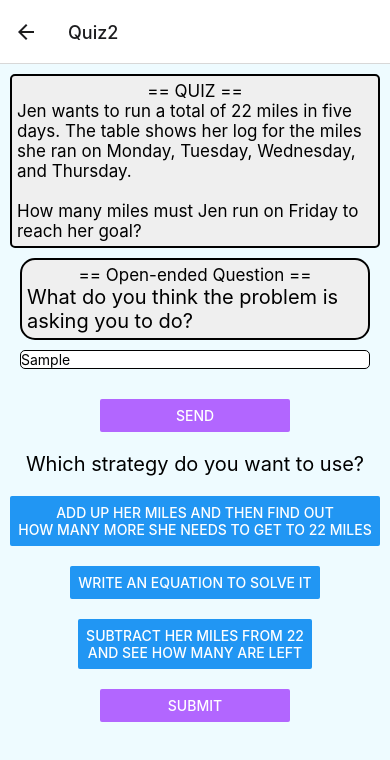
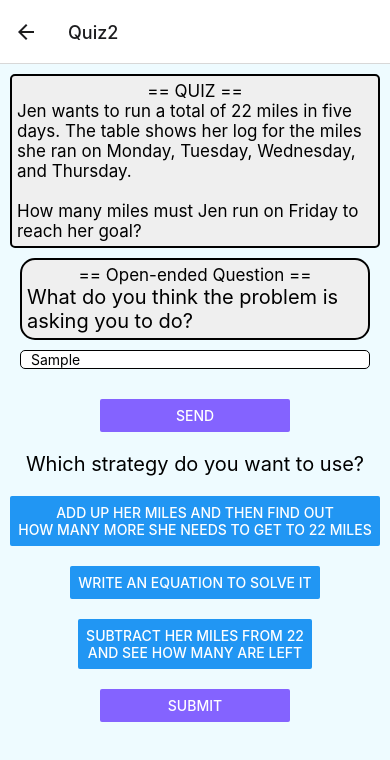
Before and after one commit to ckqn06/MobileSW_5, a React Native app: screen /Quiz2 in a window 390 px wide. Both pictures are taken after typing "Sample" into the empty fields and a click on the button "SEND". Shown: the top 760 px of the page. Built offline with nearby package versions, Linux system fonts and the light colour scheme.

Commit message:
약간의 수정 버전

```diff
--- a/Screen/Quiz1.js
+++ b/Screen/Quiz1.js
@@ -34,13 +34,13 @@ const Quiz1 = (props) => {
 
                         <TextInput
                          style = {styles.textInput}
-                         placeholder = "   Insert any answer">
+                         placeholder = "Insert any answer">
                         </TextInput>
 
                         <View style = {styles.sendButton}>
                             <Button
                              title="send"
-                             color='#B266FF'
+                             color='#8463ff'
                              onPress = {showme}/>
                         </View>
 
@@ -53,25 +53,25 @@ const Quiz1 = (props) => {
                             <View style = {styles.strateButton}>
                                 <Button
                                  title = "Write an equation to solve the problem"
-                                 onPress ={() => {props.navigation.navigate("Strate1_1")}}/>
+                                 onPress = {() => {props.navigation.navigate("Strate1_1")}}/>
                             </View>
 
                             <View style = {styles.strateButton}>
                                 <Button
                                  title = "Add on shipping fee until I get to $85.75"
-                                 onPress ={() => {props.navigation.navigate("Strate1_2")}}/>
+                                 onPress = {() => {props.navigation.navigate("Strate1_2")}}/>
                             </View>
 
                             <View style = {styles.strateButton}>
                                 <Button
                                  title = "Subtract away from $85.75 what did you get? until I get to 0"
-                                 onPress ={() => {props.navigation.navigate("Strate1_3")}}/>
+                                 onPress = {() => {props.navigation.navigate("Strate1_3")}}/>
                             </View>
 
                             <View style = {styles.sendButton}>
                                 <Button
-                                 title = "submit"
-                                 color='#B266FF'
+                                 title="submit"
+                                 color='#8463ff'
                                  onPress ={() => {props.navigation.navigate("QuizList")}}/>
                             </View>
                         </View>
@@ -121,6 +121,7 @@ const styles = StyleSheet.create({
         marginBottom:20,
         marginLeft:20,
         marginRight:20,
+        paddingHorizontal:10,
         borderRadius:5,
         borderWidth:1,
         borderColor:'black',
--- a/Screen/Quiz2.js
+++ b/Screen/Quiz2.js
@@ -32,13 +32,13 @@ const Quiz2 = (props) => {
 
                         <TextInput
                          style = {styles.textInput}
-                         placeholder = "   Insert any answer">
+                         placeholder = "Insert any answer">
                         </TextInput>
 
                         <View style = {styles.sendButton}>
                             <Button
                              title="send"
-                             color='#B266FF'
+                             color='#8463ff'
                              onPress = {showme}/>
                         </View>
 
@@ -51,25 +51,25 @@ const Quiz2 = (props) => {
                             <View style = {styles.strateButton}>
                                 <Button
                                  title = {"Add up her miles and then find out" + "\n" + "how many more she needs to get to 22 miles"}
-                                 onPress ={() => {props.navigation.navigate("Strate2_1")}}/>
+                                 onPress = {() => {props.navigation.navigate("Strate2_1")}}/>
                             </View>
 
                             <View style = {styles.strateButton}>
                                 <Button
                                  title = "Write an equation to solve it"
-                                 onPress ={() => {props.navigation.navigate("Strate2_2")}}/>
+                                 onPress = {() => {props.navigation.navigate("Strate2_2")}}/>
                             </View>
 
                             <View style = {styles.strateButton}>
                                 <Button
                                  title = {"Subtract her miles from 22" + "\n" + "and see how many are left"}
-                                 onPress ={() => {props.navigation.navigate("Strate2_3")}}/>
+                                 onPress = {() => {props.navigation.navigate("Strate2_3")}}/>
                             </View>
 
                             <View style = {styles.sendButton}>
                                 <Button
-                                 title = "submit"
-                                 color='#B266FF'
+                                 title="submit"
+                                 color='#8463ff'
                                  onPress ={() => {props.navigation.navigate("QuizList")}}/>
                             </View>
                         </View>
@@ -119,6 +119,7 @@ const styles = StyleSheet.create({
         marginBottom:20,
         marginLeft:20,
         marginRight:20,
+        paddingHorizontal:10,
         borderRadius:5,
         borderWidth:1,
         borderColor:'black',
--- a/Screen/Start.js
+++ b/Screen/Start.js
@@ -65,8 +65,7 @@ const styles = StyleSheet.create({
         backgroundColor: '#eefbff'
     },
     subView_1: {
-        alignItems:'center',
-        justifyContent:'center',
+        alignItems:'center'
     },
     subView_2: {
         justifyContent:'center',
@@ -78,7 +77,7 @@ const styles = StyleSheet.create({
         marginLeft:100,
         marginRight:100,
         marginTop:10,
-        marginBottom:10
+        marginBottom:45
     },
     mainText: {
         fontSize:40
```
